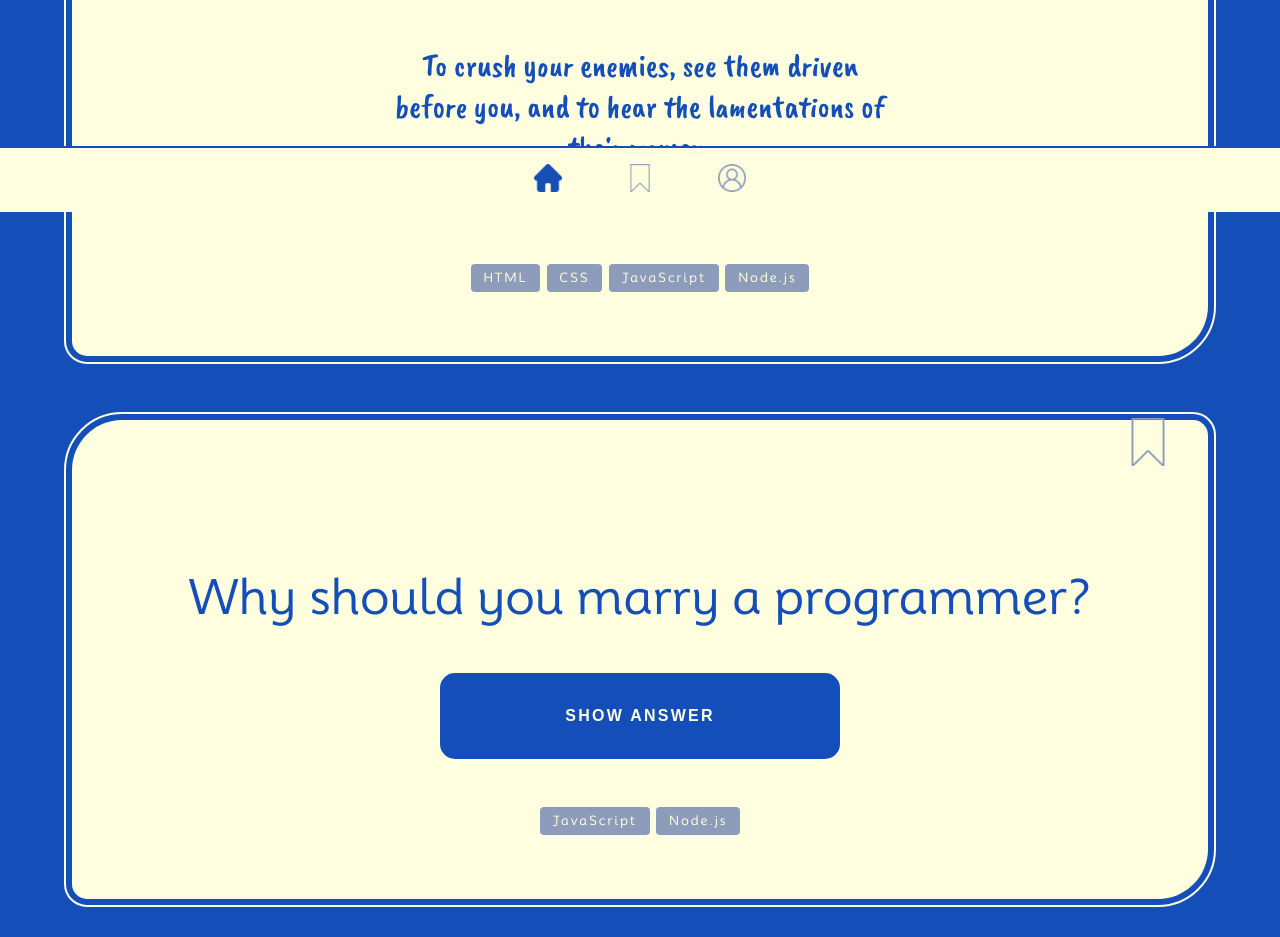
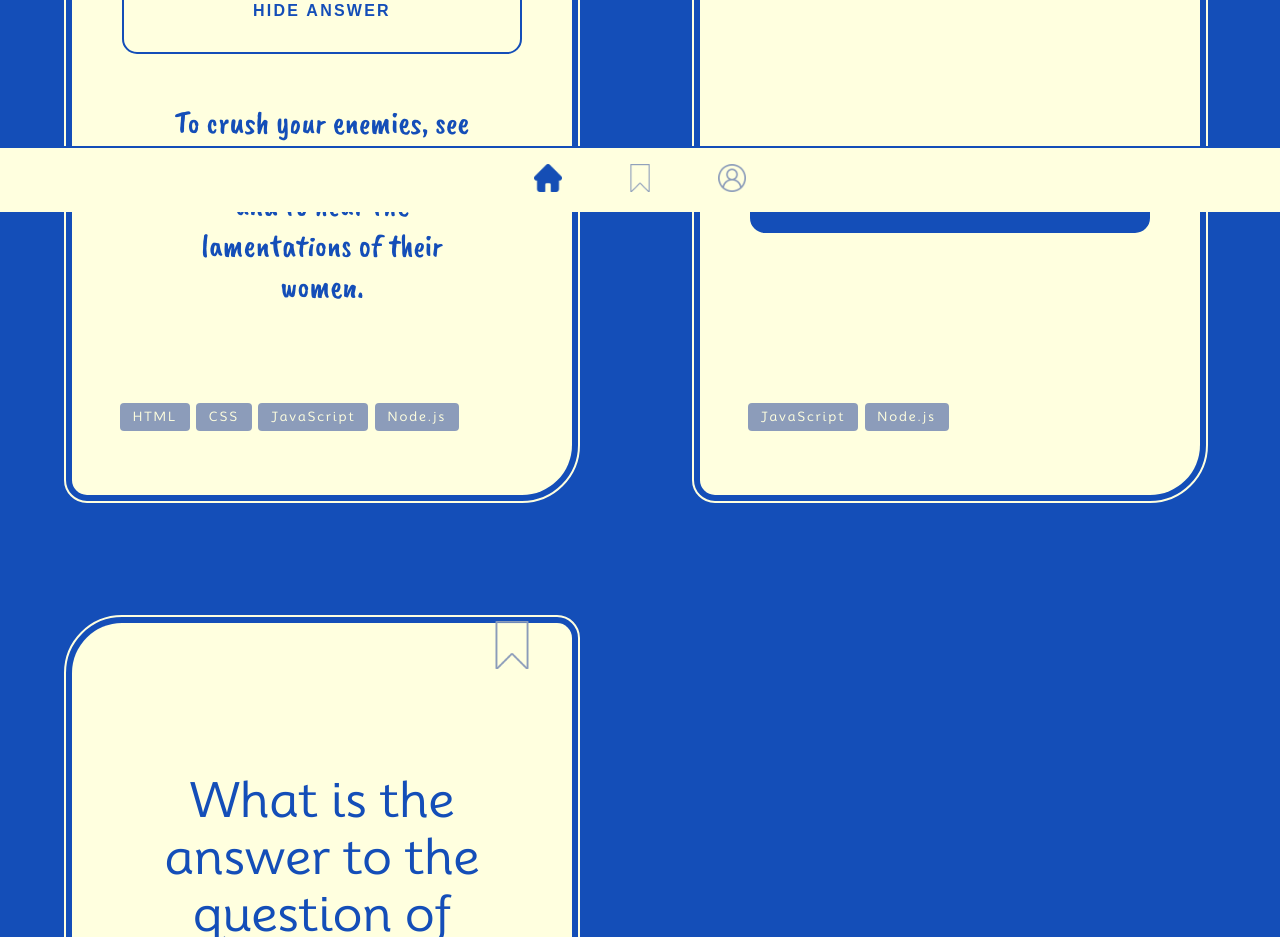
Before and after one commit to renewensel/rene-quiz-app, a plain HTML site: page index.html in a window 1280 px wide. Shown: the part 588-1525 px from the top of the page. Drawn offline with Linux system fonts and the light colour scheme.

Commit message:
add media query

```diff
--- a/components/card.css
+++ b/components/card.css
@@ -25,7 +25,7 @@
 }
 
 .card__answer-show {
-    width: 600px;
+    /* width: 600px; */
     margin: auto;
     padding: 3rem;
     font-family: CaveatBrush;
@@ -35,7 +35,7 @@
 }
 
 .card__answer-hidden {
-    width: 600px;
+    /* width: 600px; */
     margin: auto;
     padding: 3rem;
     font-family: CaveatBrush;
@@ -46,11 +46,12 @@
 
 .card__category {
     display: flex;
+    /* justify-content: center; */
+    flex-flow: wrap;
     list-style-type: none;
     gap: 0.4rem;
     padding: 0;
     padding-top: 2rem;
-    justify-content: center;
 }
 
 .card__category-tags {
--- a/styles.css
+++ b/styles.css
@@ -53,7 +53,7 @@ body {
 
 
 .profile {
-    width: 800px;
+    width: 590px;
     display: flex;
     flex-flow: row;
     color: var(--dark-blue);
@@ -173,3 +173,24 @@ body {
     content: url("./resources/bookmark_filled.png");
     filter: invert(19%) sepia(97%) saturate(2238%) hue-rotate(213deg) brightness(90%) contrast(91%);
 }
+
+
+
+/******************************************************
+
+                Media Queries
+
+******************************************************/
+
+
+@media (min-width: 900px) {
+    .card {
+        max-width: 500px;
+        /* max-width: 50vw; */
+    }
+    .card__section {
+        display: flex;
+        flex-wrap: wrap;
+
+    }
+}
```
